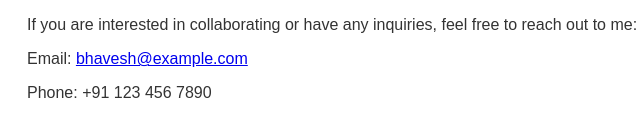
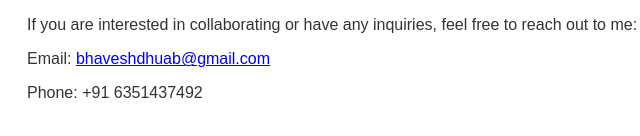
Before and after one commit to Gitbhavesh01/Gitbhavesh01.github.io, a plain HTML site: page index.html in a window 1280 px wide. Shown: the part 750-886 px from the top of the page, 133-773 px from the left. Drawn offline with Linux system fonts and the light colour scheme.

Commit message:
Update index.html

```diff
--- a/index.html
+++ b/index.html
@@ -101,8 +101,8 @@
         <section id="contact" class="contact">
             <h2>Contact Me</h2>
             <p>If you are interested in collaborating or have any inquiries, feel free to reach out to me:</p>
-            <p>Email: <a href="mailto:bhavesh@example.com">bhavesh@example.com</a></p>
-            <p>Phone: +91 123 456 7890</p>
+            <p>Email: <a href="mailto:bhaveshdhuab">bhaveshdhuab@gmail.com</a></p>
+            <p>Phone: +91 6351437492</p>
         </section>
     </div>
 
```
